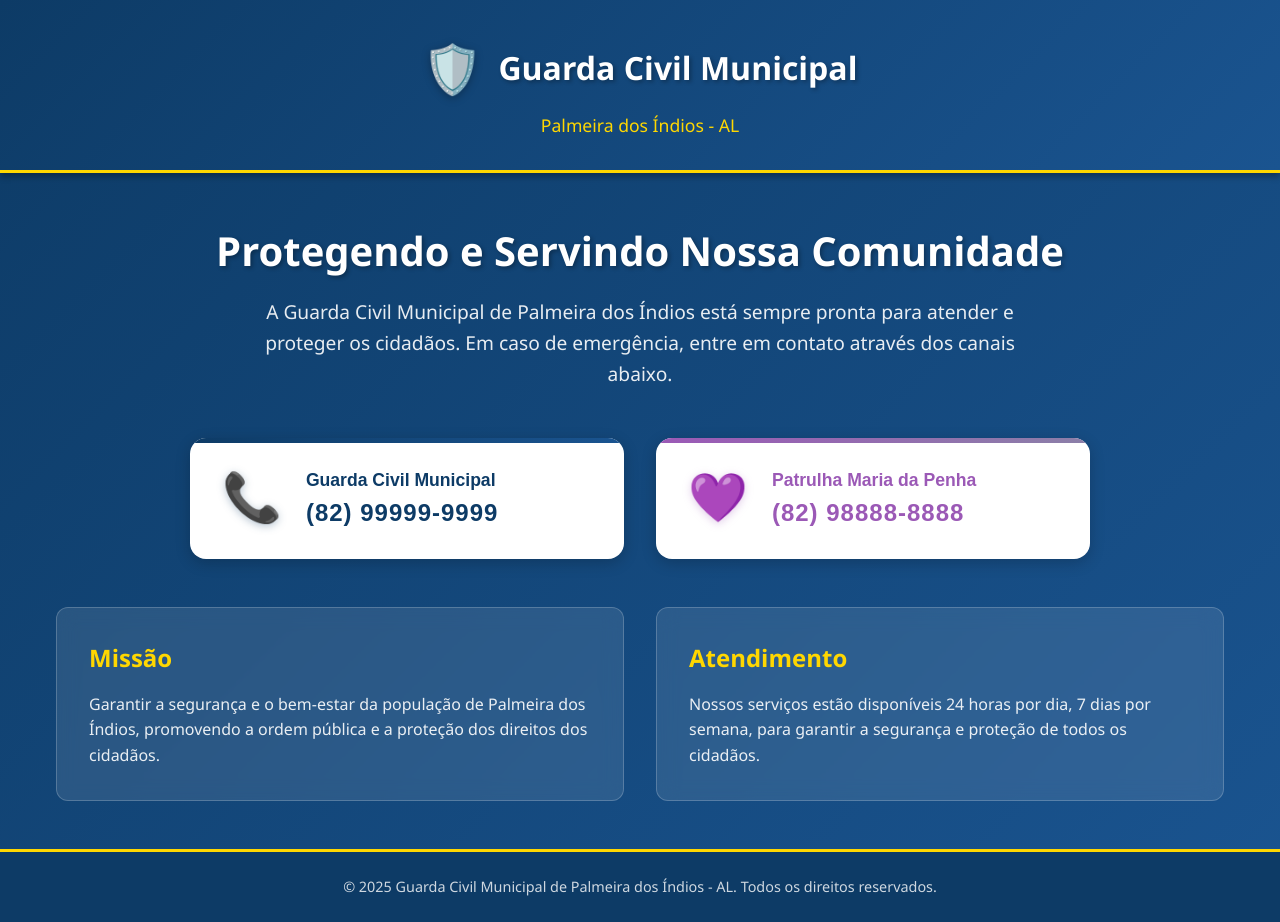
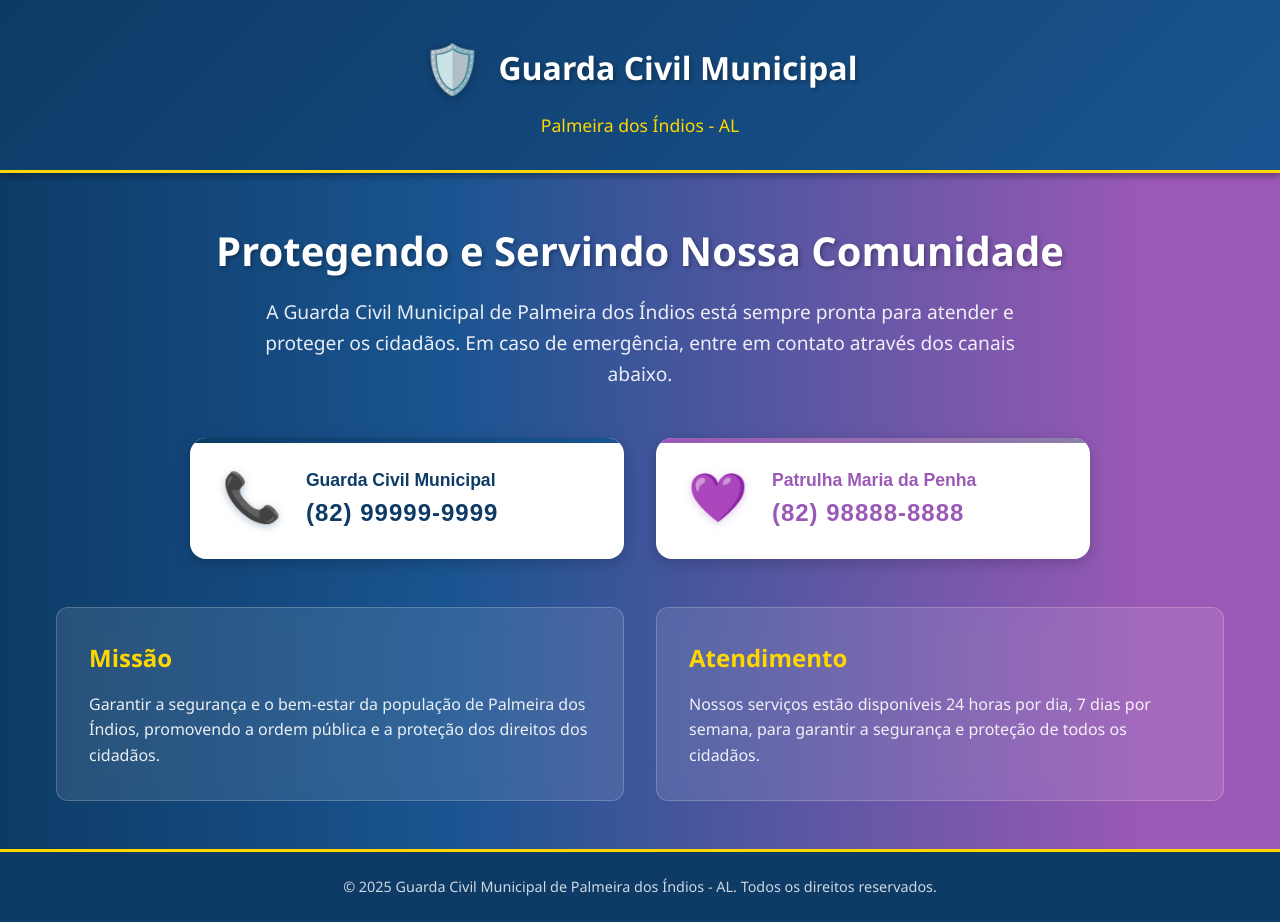
Before and after one commit to WesleyPLima/gcm-pdi, a Vue app: page / in a window 1280 px wide. Built offline with nearby package versions, Linux system fonts and the light colour scheme.

Commit message:
feat: ajuste de cor principal do site

```diff
--- a/src/App.vue
+++ b/src/App.vue
@@ -81,7 +81,7 @@ const callNumber = (number) => {
   min-height: 100vh;
   display: flex;
   flex-direction: column;
-  background: linear-gradient(135deg, #0d3b66 0%, #1a5490 100%);
+  background: linear-gradient(to right, #0d3b66 0%, #1a5490 35%, #9B59B6 90%);
 }
 
 .header {
```
